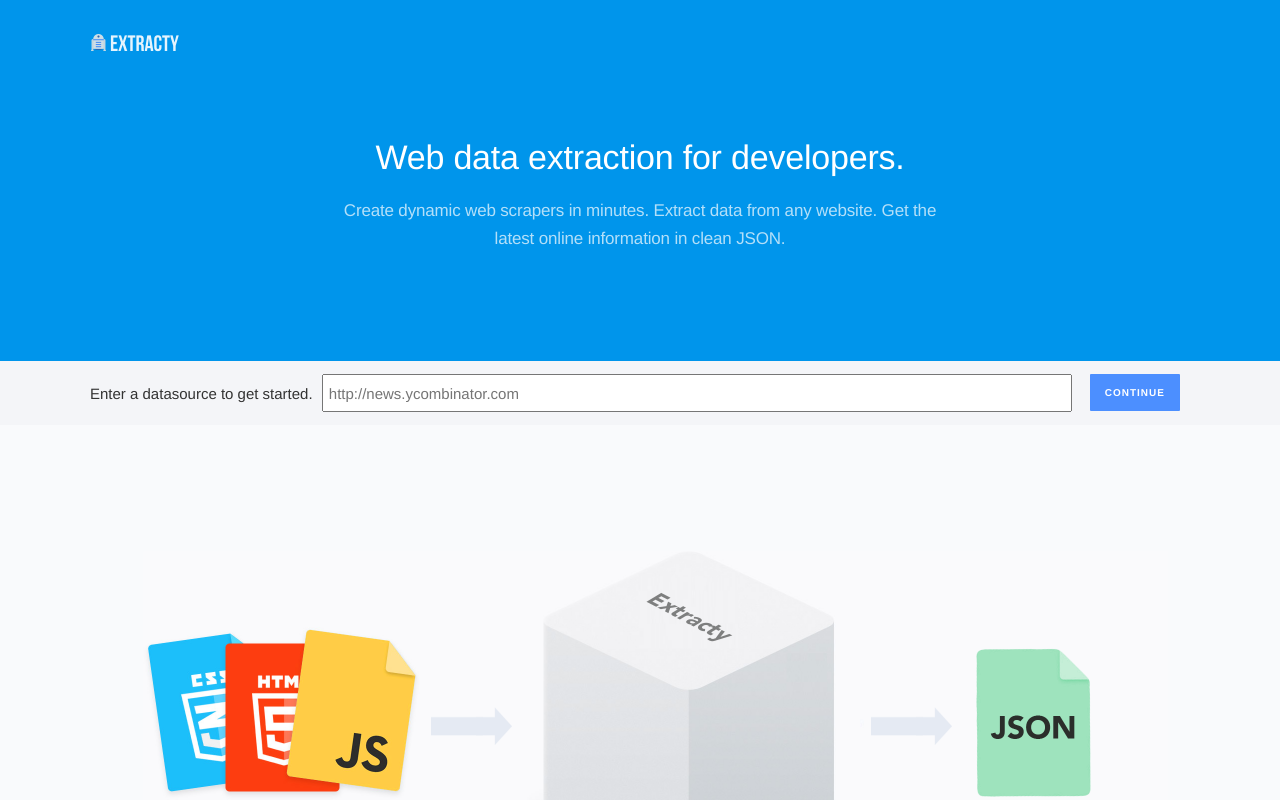
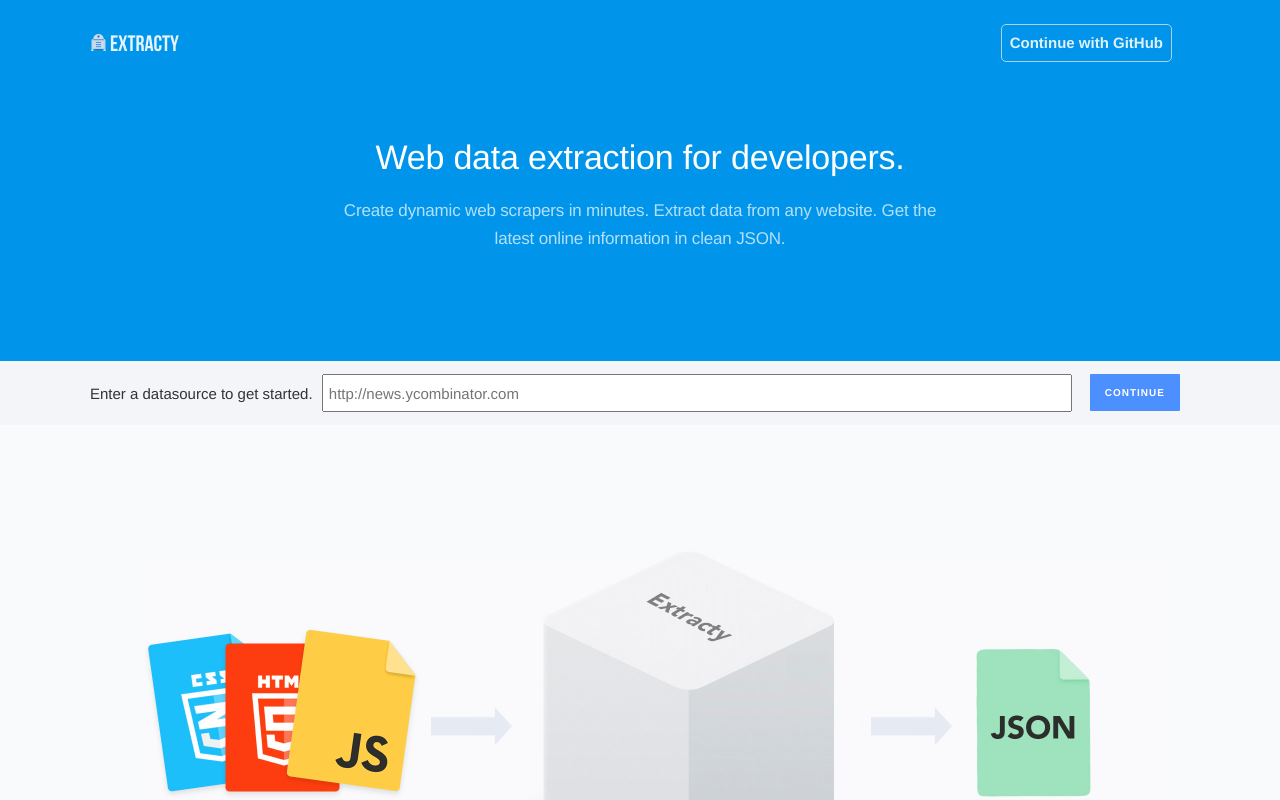
Before and after one commit to MastermindLabs/Landing-Page, a plain HTML site: page index.html in a window 1280 px wide. Shown: the top 800 px of the page. Drawn offline with nearby package versions, Linux system fonts and the light colour scheme.

Commit message:
Add login

```diff
--- a/index.html
+++ b/index.html
@@ -57,6 +57,8 @@
         <div class="extracty-logo"></div>
       </a>
     </div>
+
+    <a class="continueWithGithub">Continue with GitHub</a>
 
   </div>
 </nav>
--- a/style.css
+++ b/style.css
@@ -280,6 +280,7 @@ code {
   margin-left: auto;
   padding-left: 15px;
   padding-right: 15px;
+  position: relative;
 }
 
 .container:before,.container:after {
@@ -307,6 +308,31 @@ code {
   .container {
     width: 1130px;
   }
+}
+
+.continueWithGithub {
+  color: #dff0f9;
+  font-weight: 600;
+  line-height: 30px;
+  position: absolute;
+  right: 33px;
+  top: 23px;
+  border: 1px solid #afd1e4;
+  padding: 3px 8px;
+  border-radius: 5px;
+  cursor: pointer;
+  border-color: #afd1e4;
+  -webkit-transition: border-color 400ms linear;
+  -moz-transition: border-color 400ms linear;
+  -o-transition: border-color 400ms linear;
+  -ms-transition: border-color 400ms linear;
+  transition: border-color 400ms linear;
+}
+
+.continueWithGithub:hover {
+  color: white;
+  border-color: white;
+  cursor: pointer;
 }
 
 input[type="search"] {
```
Also changed, not shown: impressum.html (+2 -0 lines), terms.html (+2 -0 lines).
